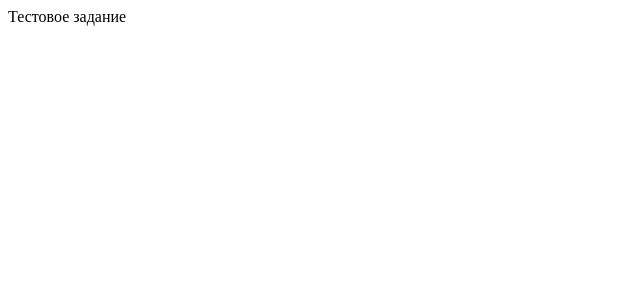
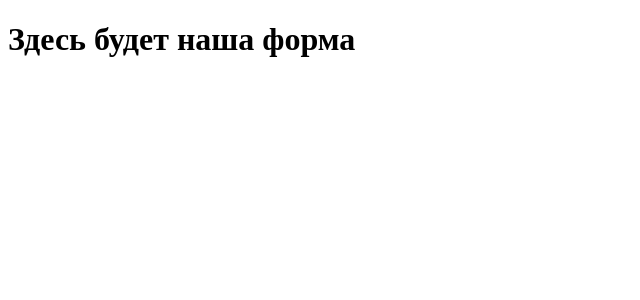
Before and after one commit to AlexandrMers/test_job, a React (Create React App) app: page / in a window 1280 px wide. Shown: the top 300 px of the page, without its empty margins (0-640 px from the left). Built offline with nearby package versions, Linux system fonts and the light colour scheme.

Commit message:
Подключил ramda js и styled-components

```diff
--- a/src/App.tsx
+++ b/src/App.tsx
@@ -1,11 +1,9 @@
 import React, { FC } from "react";
 
-const App: FC<{ pp?: string }> = () => {
-  const x = 0;
+import Pages from "./pages";
 
-  console.log(x);
-
-  return <div>Тестовое задание</div>;
+const App: FC = () => {
+  return <Pages />;
 };
 
 export default App;
--- /dev/null
+++ b/src/pages/FormPage/index.tsx
@@ -0,0 +1,7 @@
+import React, { FC, memo } from "react";
+
+const FormPage: FC = () => {
+  return <h1>Здесь будет наша форма</h1>;
+};
+
+export default memo(FormPage);
--- /dev/null
+++ b/src/pages/index.tsx
@@ -0,0 +1,13 @@
+import React, { FC, memo } from "react";
+import FormPage from "./FormPage";
+import Container from "../primitives/Container";
+
+const Pages: FC = () => {
+  return (
+    <Container>
+      <FormPage />
+    </Container>
+  );
+};
+
+export default memo(Pages);
--- /dev/null
+++ b/src/primitives/Container/index.tsx
@@ -0,0 +1,15 @@
+import React, { FC, memo, ReactNode } from "react";
+import styled from "styled-components/macro";
+
+const ContainerDiv = styled.div``;
+
+interface ContainerComponentInterface {
+  styles?: any;
+  children: ReactNode;
+}
+
+const Container: FC<ContainerComponentInterface> = ({ children, styles }) => {
+  return <ContainerDiv css={styles}>{children}</ContainerDiv>;
+};
+
+export default memo(Container);
--- /dev/null
+++ b/src/types/index.ts
@@ -0,0 +1 @@
+export type IdentityType<T> = (arg: T) => T;
```
Also changed, not shown: package.json (+7 -3 lines), src/index.tsx (+4 -7 lines), src/libs/styles.ts (added, +13 -0 lines), src/primitives/Flex/index.tsx (added, +14 -0 lines), src/styled.d.ts (added, +8 -0 lines), 1 other file (tests, documents, lock files or other folders).
